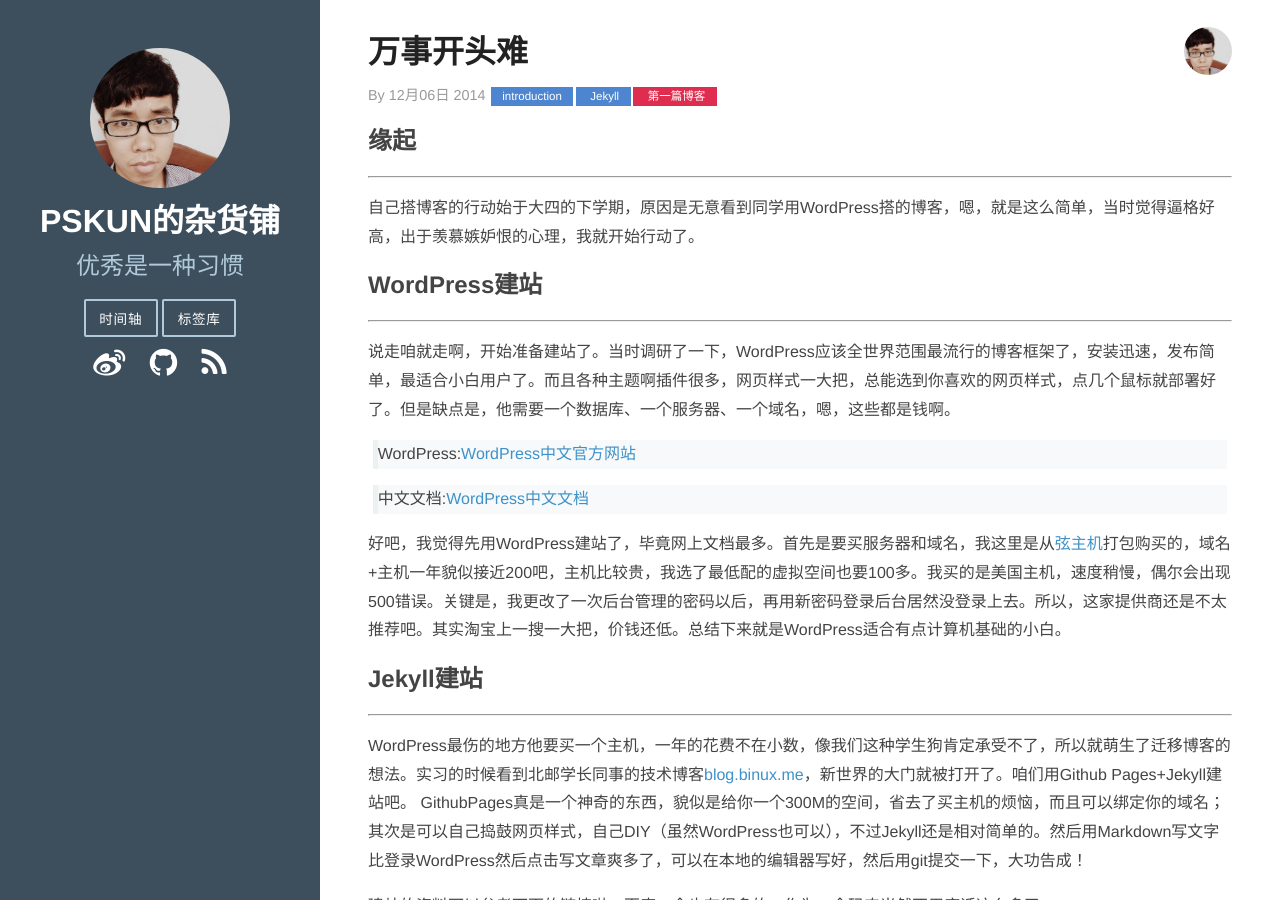
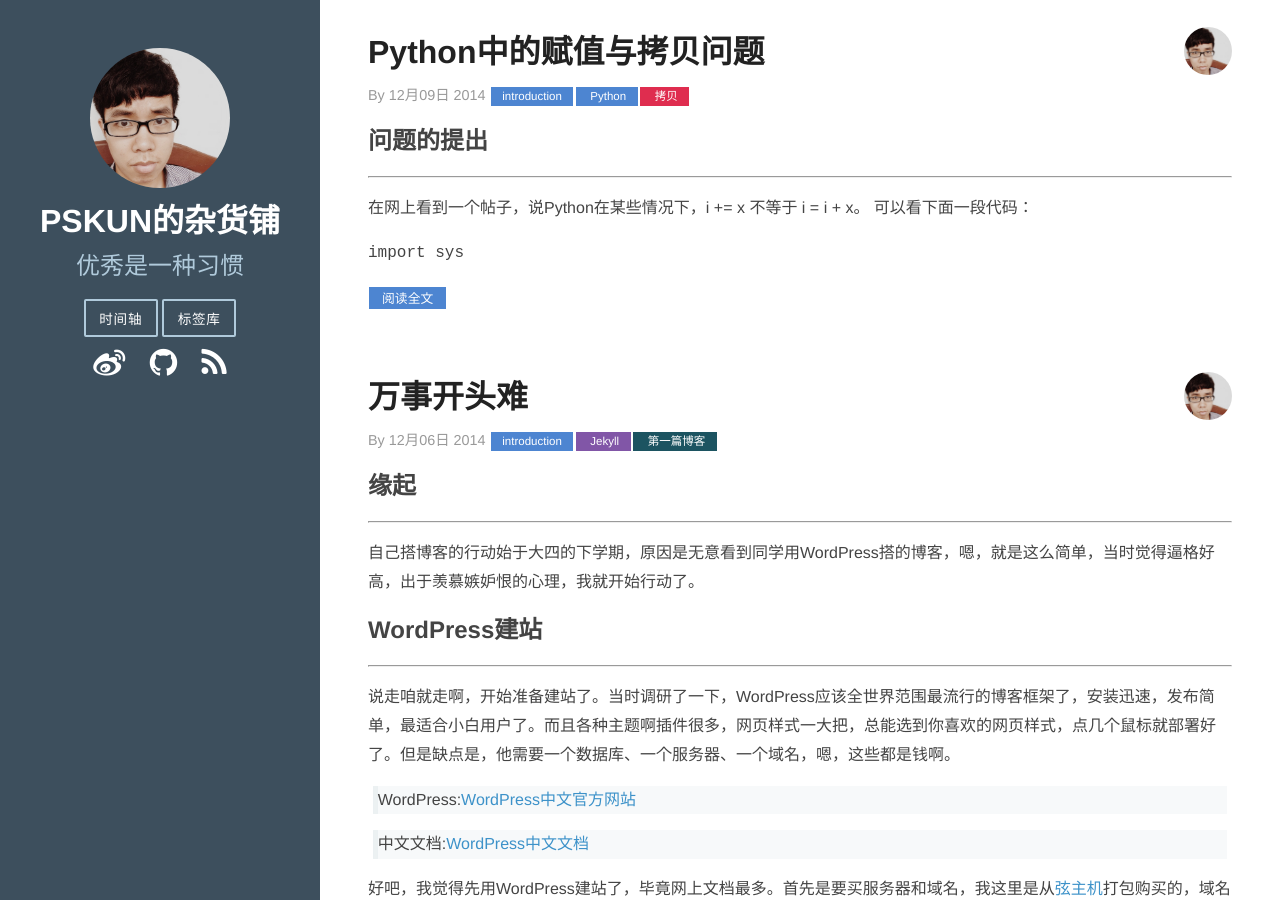
Before and after one commit to pskun/pskun.github.io, a Jekyll site: the page built from index.html, in a window 1280 px wide and 900 px high. Built offline with Jekyll 4.4.1, drawn with Linux system fonts in a browser that asks for light colours; Markdown is read by kramdown in place of the engine named in the settings; the list of posts is cut into pages by our own code.

Commit message:
add new blog
2014-12-09
add new blog: python copy

```diff
--- a/_layouts/post.html
+++ b/_layouts/post.html
@@ -32,7 +32,6 @@
     <link href="/css/code.css" rel="stylesheet">
     <link href="/css/min/fancybox.css" rel="stylesheet">
     <script src="/js/min/jquery.toc.min.js" ></script>
-    <script src="/js/min/jquery.qrcode.min.js" ></script>
     <script src="/js/min/jquery.fancybox.pack.js" ></script>
     <script src="/js/page.js" ></script>
 
--- /dev/null
+++ b/_posts/2014-12-09-python-copy.md
@@ -0,0 +1,17 @@
+---
+layout: post
+title: Python中的赋值与拷贝问题
+description: ""
+category: introduction
+avatarimg: "/img/head.png"
+tags : [Python,拷贝,浅拷贝,深拷贝,赋值]
+duoshuo: true
+---
+
+## 问题的提出
+----------
+在网上看到一个帖子，说Python在某些情况下，i += x 不等于 i = i + x。
+可以看下面一段代码：
+{% highlight py %}
+import sys
+{% endhighlight %}
```
